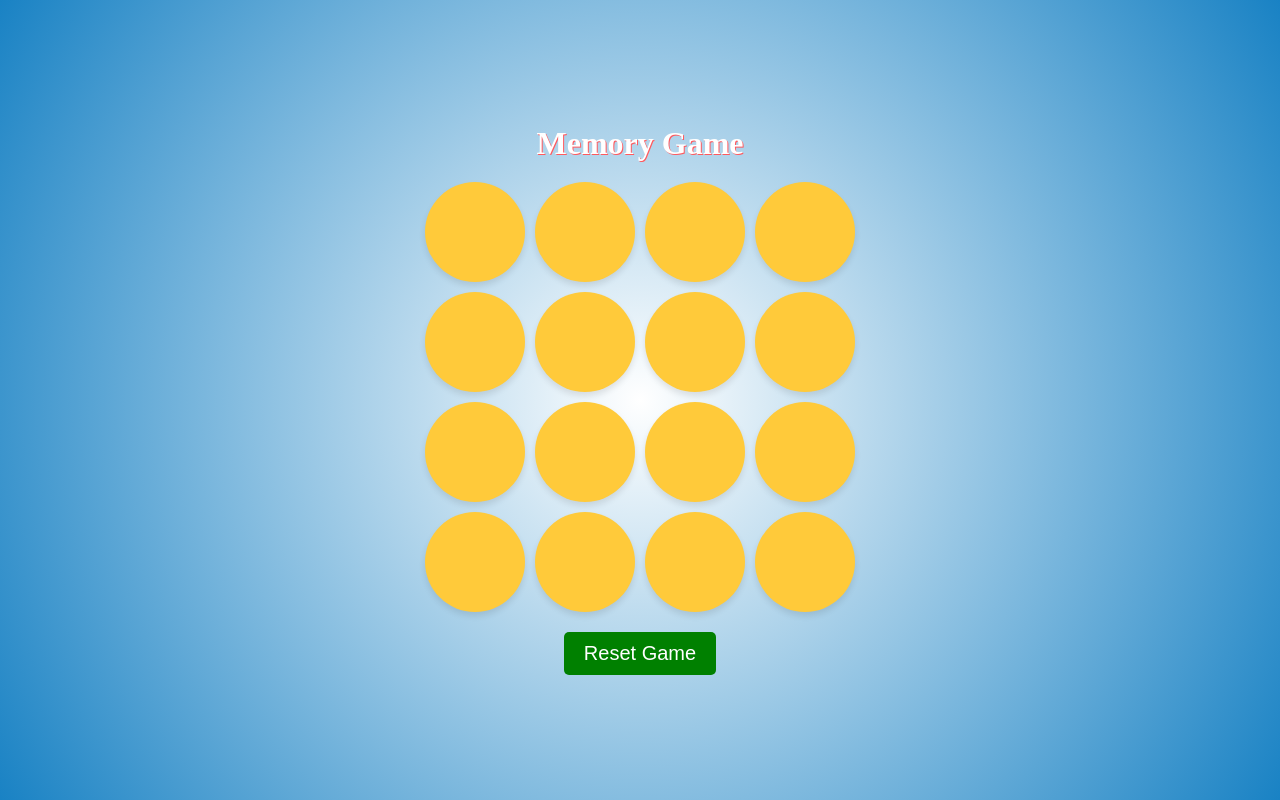
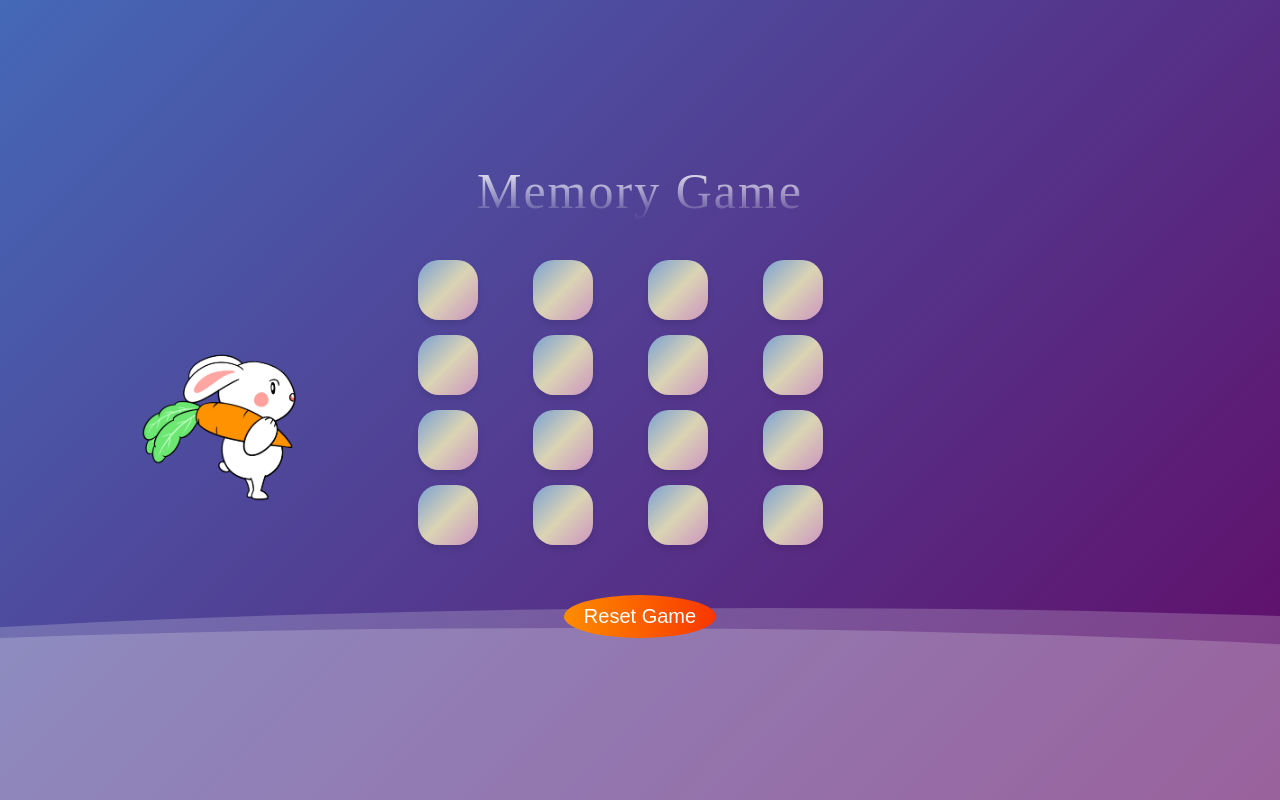
Before and after one commit to loganathanramsaran/Memory-Game, a plain HTML site: page index.html in a window 1280 px wide. Drawn offline with Linux system fonts and the light colour scheme; a web font is replaced by a local one.

Commit message:
css-animates

```diff
--- a/index.css
+++ b/index.css
@@ -8,28 +8,47 @@ body {
     justify-content: center;
     align-items: center;
     height: 100vh;
-    background-image: radial-gradient(circle,#FFFFFF,#1982c4);
     flex-direction: column;
+    position: relative;
 }
 
+.rabbit{
+    height: 200px;
+    width: 200px;
+    position: absolute;
+    left: 10%;
+    top: 40%;
+}
+
+@media screen and (max-width: 1200px) {
+    .rabbit {
+        display: none;
+    }
+  }
+
 h1 {
-    margin-bottom: 20px;
-    color: rgb(255, 255, 255);
-    text-shadow: #ff595e 1px 1px;
-}
+    margin-bottom: 40px;
+    font-family: "sixtyfour", serif;
+    font-size: 50px;
+    letter-spacing: 2px;
+    font-weight: 300;
+    background: -webkit-linear-gradient(white,transparent);
+    -webkit-background-clip: text;
+    -webkit-text-fill-color: transparent;
+    }
 
 .game-board {
     display: grid;
     grid-template-columns: repeat(4, 100px);
-    gap: 10px;
-    margin-bottom: 20px;
+    gap: 15px;
+    margin-bottom: 50px;
 }
 
 .card {
-    width: 100px;
-    height: 100px;
-    background-color: #ffca3a;
-    border-radius: 100%;
+    width: 60px;
+    height: 60px;
+    background: linear-gradient(315deg,#CC95C0,#DBD4B4,#7AA1D2);
+    border-radius: 35%;
     display: flex;
     justify-content: center;
     align-items: center;
@@ -40,21 +59,92 @@ h1 {
     transition: all 0.3s;
 }
 
+
 .card.flipped {
-    background-color: #ecf0f1;
+    background: linear-gradient(#00d2ff,#3a7bd5);
     color: black;
 }
 
 .reset-button {
-    background-color: green;
+    background: linear-gradient(to right,#fe8c00,#f83600);
     color: white;
     padding: 10px 20px;
     border: none;
-    border-radius: 5px;
+    border-radius: 100%;
     cursor: pointer;
     font-size: 20px;
 }
 
 .reset-button:hover {
-    background-color: #ff0000;
+    background: linear-gradient(to left,#fe8c00,#f83600);
 }
+
+body {
+    margin: auto;
+    font-family: -apple-system, BlinkMacSystemFont, sans-serif;
+    overflow: auto;
+    background: linear-gradient(315deg, rgba(101,0,94,1) 3%, rgba(60,132,206,1) 38%, rgba(48,238,226,1) 68%, rgba(255,25,25,1) 98%);
+    animation: gradient 15s ease infinite;
+    background-size: 400% 400%;
+    background-attachment: fixed;
+}
+
+@keyframes gradient {
+    0% {
+        background-position: 0% 0%;
+    }
+    50% {
+        background-position: 100% 100%;
+    }
+    100% {
+        background-position: 0% 0%;
+    }
+}
+
+.wave {
+    background: rgb(255 255 255 / 25%);
+    border-radius: 1000% 1000% 0 0;
+    position: fixed;
+    width: 200%;
+    height: 12em;
+    animation: wave 10s -3s linear infinite;
+    transform: translate3d(0, 0, 0);
+    opacity: 0.8;
+    bottom: 0;
+    left: 0;
+    z-index: -1;
+}
+
+.wave:nth-of-type(2) {
+    bottom: -1.25em;
+    animation: wave 18s linear reverse infinite;
+    opacity: 0.8;
+}
+
+.wave:nth-of-type(3) {
+    bottom: -2.5em;
+    animation: wave 20s -1s reverse infinite;
+    opacity: 0.9;
+}
+
+@keyframes wave {
+    2% {
+        transform: translateX(1);
+    }
+
+    25% {
+        transform: translateX(-25%);
+    }
+
+    50% {
+        transform: translateX(-50%);
+    }
+
+    75% {
+        transform: translateX(-25%);
+    }
+
+    100% {
+        transform: translateX(1);
+    }
+}
--- a/index.html
+++ b/index.html
@@ -5,9 +5,14 @@
     <meta name="viewport" content="width=device-width, initial-scale=1.0">
     <title>Memory Game</title>
     <link rel="stylesheet" href="./index.css">
+    <link rel="preconnect" href="https://fonts.googleapis.com">
+    <link rel="preconnect" href="https://fonts.gstatic.com" crossorigin>
+    <link href="https://fonts.googleapis.com/css2?family=Jersey+20+Charted&family=Luckiest+Guy&family=Pacifico&family=Playwrite+VN:wght@100..400&family=Righteous&family=Sixtyfour&family=Sixtyfour+Convergence&display=swap" rel="stylesheet">
 </head>
 <body>
-
+    <img src="./assets/rabbit.png" class="rabbit" alt="rabbit">
+    <div class="wave"></div>
+    <div class="wave"></div>
     <h1>Memory Game</h1>
     <div id="game-board" class="game-board"></div>
     <button id="reset-button" class="reset-button">Reset Game</button>
```
Also changed, not shown: assets/rabbit.png (added).
